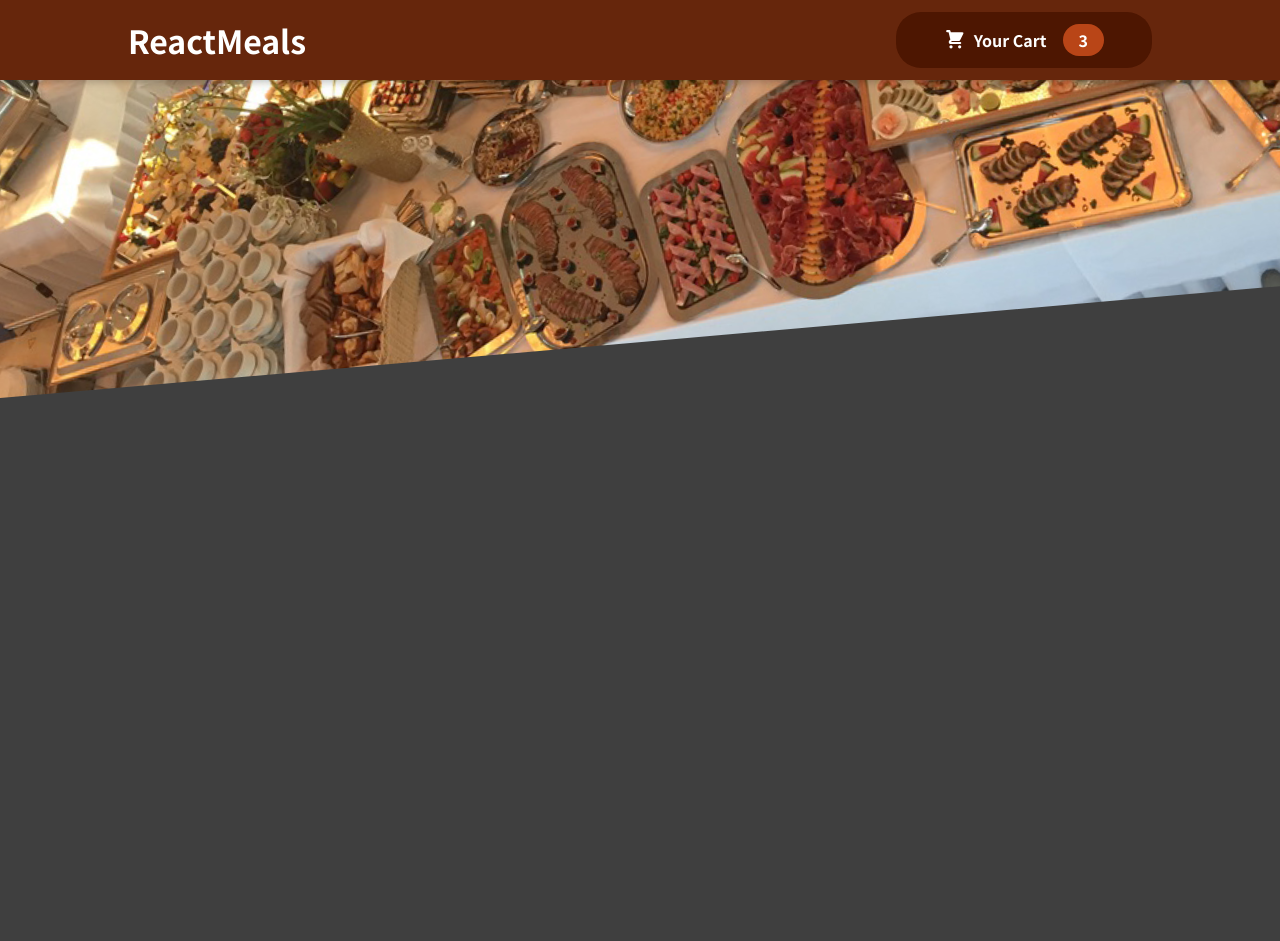
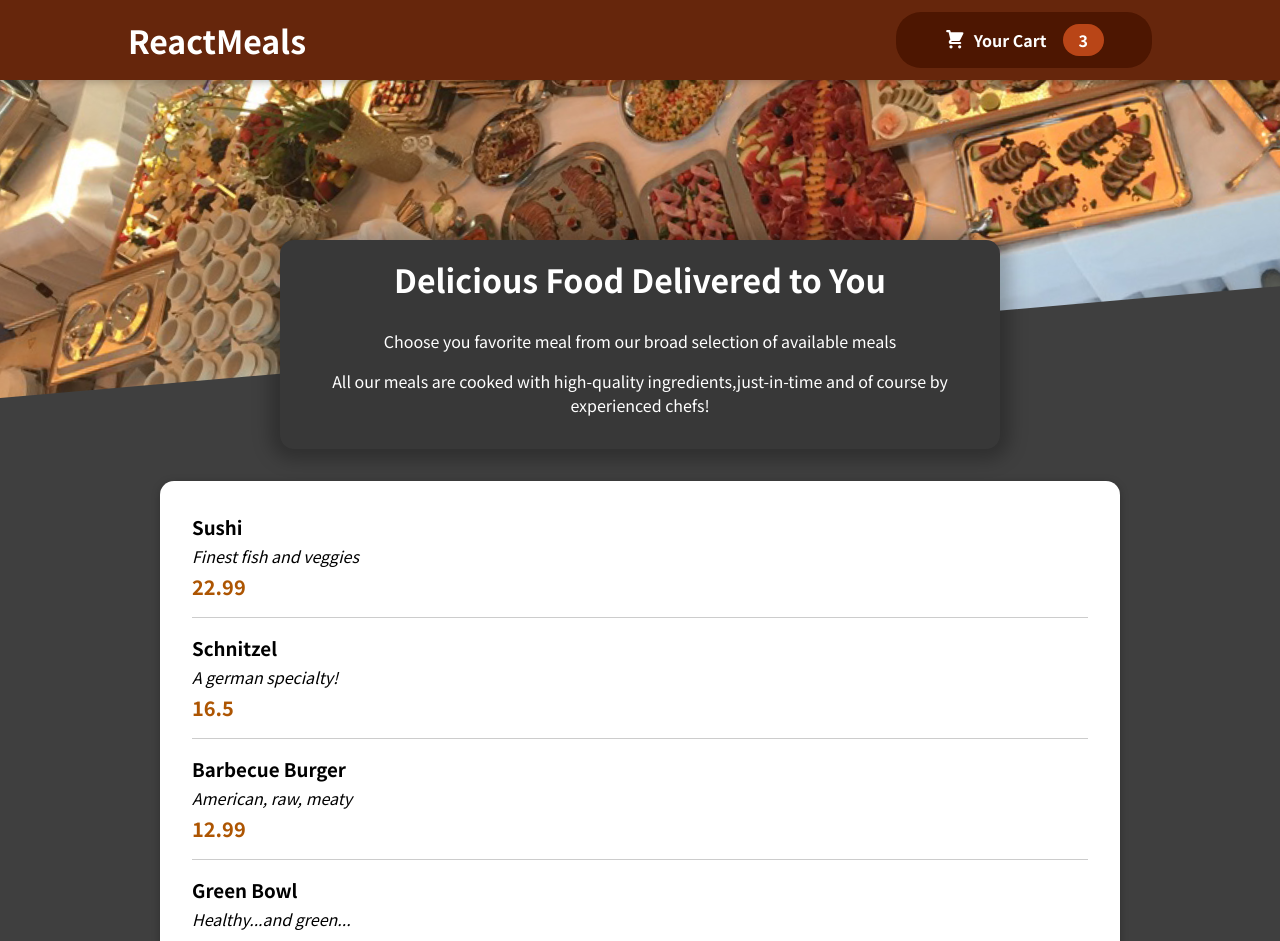
Before and after one commit to mays4/Order-Food-App, a React (Create React App) app: page / in a window 1280 px wide. Shown: the top 941 px of the page. Before the commit the page ends 800 px from the top, so only its background shows below. Built offline with nearby package versions, Linux system fonts and the light colour scheme.

Commit message:
adding card and meal items

```diff
--- a/src/App.js
+++ b/src/App.js
@@ -1,11 +1,13 @@
 import { Fragment } from "react";
 import Header from "./components/Layout/Header";
-
+import Meals from "./components/Meals/Meals";
 function App() {
   return (
     <Fragment>
    <Header></Header>
-
+    <main>
+   <Meals/>
+    </main>
     </Fragment>
   );
 }
--- /dev/null
+++ b/src/components/Meals/AvailableMeals.js
@@ -0,0 +1,44 @@
+import classes from './AvailableMeals.module.css'
+import Card from '../UI/Card';
+import MealItem from './MealItem/MealItem';
+const DUMMY_MEALS = [
+  {
+    id: 'm1',
+    name: 'Sushi',
+    description: 'Finest fish and veggies',
+    price: 22.99,
+  },
+  {
+    id: 'm2',
+    name: 'Schnitzel',
+    description: 'A german specialty!',
+    price: 16.5,
+  },
+  {
+    id: 'm3',
+    name: 'Barbecue Burger',
+    description: 'American, raw, meaty',
+    price: 12.99,
+  },
+  {
+    id: 'm4',
+    name: 'Green Bowl',
+    description: 'Healthy...and green...',
+    price: 18.99,
+  },
+];
+
+const AvailableMeals=()=>{
+  const mealsList = DUMMY_MEALS.map((meal)=> <MealItem key={meal.id} name={meal.name} description={meal.description} price={meal.price}/>);
+  return(
+
+  <section className={classes.meals}>
+    <Card> <ul>{mealsList}</ul></Card>
+
+
+  </section>
+
+  )
+}
+
+export default AvailableMeals
--- /dev/null
+++ b/src/components/Meals/AvailableMeals.module.css
@@ -0,0 +1,24 @@
+.meals {
+  max-width: 60rem;
+  width: 90%;
+  margin: 2rem auto;
+  animation: meals-appear 1s ease-out forwards;
+}
+
+.meals ul {
+  list-style: none;
+  margin: 0;
+  padding: 0;
+}
+
+@keyframes meals-appear {
+  from {
+    opacity: 0;
+    transform: translateY(3rem);
+  }
+
+  to {
+    opacity: 1;
+    transform: translateY(0);
+  }
+}
--- /dev/null
+++ b/src/components/Meals/MealItem/MealItem.js
@@ -0,0 +1,18 @@
+
+import classes from './MealItem.module.css'
+const MealItem=(props)=>{
+  const price=`$${props.price.toFixed(2)}`
+  return(
+  <li className={classes.meal}>
+   <div>
+    <h3>{props.name}</h3>
+    <div className={classes.description}>{props.description}</div>
+    <div className={classes.price}>{props.price}</div>
+   </div>
+   <div>
+
+   </div>
+  </li>)
+}
+
+export default MealItem
--- /dev/null
+++ b/src/components/Meals/MealItem/MealItem.module.css
@@ -0,0 +1,22 @@
+.meal {
+  display: flex;
+  justify-content: space-between;
+  margin: 1rem;
+  padding-bottom: 1rem;
+  border-bottom: 1px solid #ccc;
+}
+
+.meal h3 {
+  margin: 0 0 0.25rem 0;
+}
+
+.description {
+  font-style: italic;
+}
+
+.price {
+  margin-top: 0.25rem;
+  font-weight: bold;
+  color: #ad5502;
+  font-size: 1.25rem;
+}
--- /dev/null
+++ b/src/components/Meals/Meals.js
@@ -0,0 +1,13 @@
+import { Fragment } from "react"
+import MealsSummary from './MealsSummary';
+import AvailableMeals from "./AvailableMeals";
+import Card from '../UI/Card'
+const Meals=()=>{
+  return(
+  <Fragment>
+ <MealsSummary/>
+ <AvailableMeals/>
+  </Fragment>
+  )
+}
+export default Meals
--- /dev/null
+++ b/src/components/Meals/MealsSummary.js
@@ -0,0 +1,13 @@
+
+import classes from './MealsSummary.module.css'
+
+const MealsSummary=()=>{
+  return(
+    <section className={classes.summary}><h2>Delicious Food Delivered to You</h2>
+    <p>Choose you favorite meal from our broad selection of available meals</p>
+    <p>All our meals are cooked with high-quality ingredients,just-in-time and of course by experienced chefs! </p>
+    </section>
+  )
+}
+
+ export default MealsSummary
--- /dev/null
+++ b/src/components/Meals/MealsSummary.module.css
@@ -0,0 +1,18 @@
+.summary {
+  text-align: center;
+  max-width: 45rem;
+  width: 90%;
+  margin: auto;
+  margin-top: -10rem;
+  position: relative;
+  background-color: #383838;
+  color: white;
+  border-radius: 14px;
+  padding: 1rem;
+  box-shadow: 0 1px 18px 10px rgba(0, 0, 0, 0.25);
+}
+
+.summary h2 {
+  font-size: 2rem;
+  margin-top: 0;
+}
--- /dev/null
+++ b/src/components/UI/Card.js
@@ -0,0 +1,9 @@
+import classes from './Card.module.css';
+const Card = (props)=>{
+  return(
+    <div className={classes.card}>
+      {props.children}
+      </div>
+  );
+}
+export default Card;
--- /dev/null
+++ b/src/components/UI/Card.module.css
@@ -0,0 +1,6 @@
+.card {
+  padding: 1rem;
+  box-shadow: 0 2px 8px rgba(0, 0, 0, 0.25);
+  border-radius: 14px;
+  background-color: white;
+}
```
Also changed, not shown: src/components/Meals/MealItem/MealItemForm.js (added, +8 -0 lines), src/components/Meals/MealItem/MealItemForm.module.css (added, +20 -0 lines).
